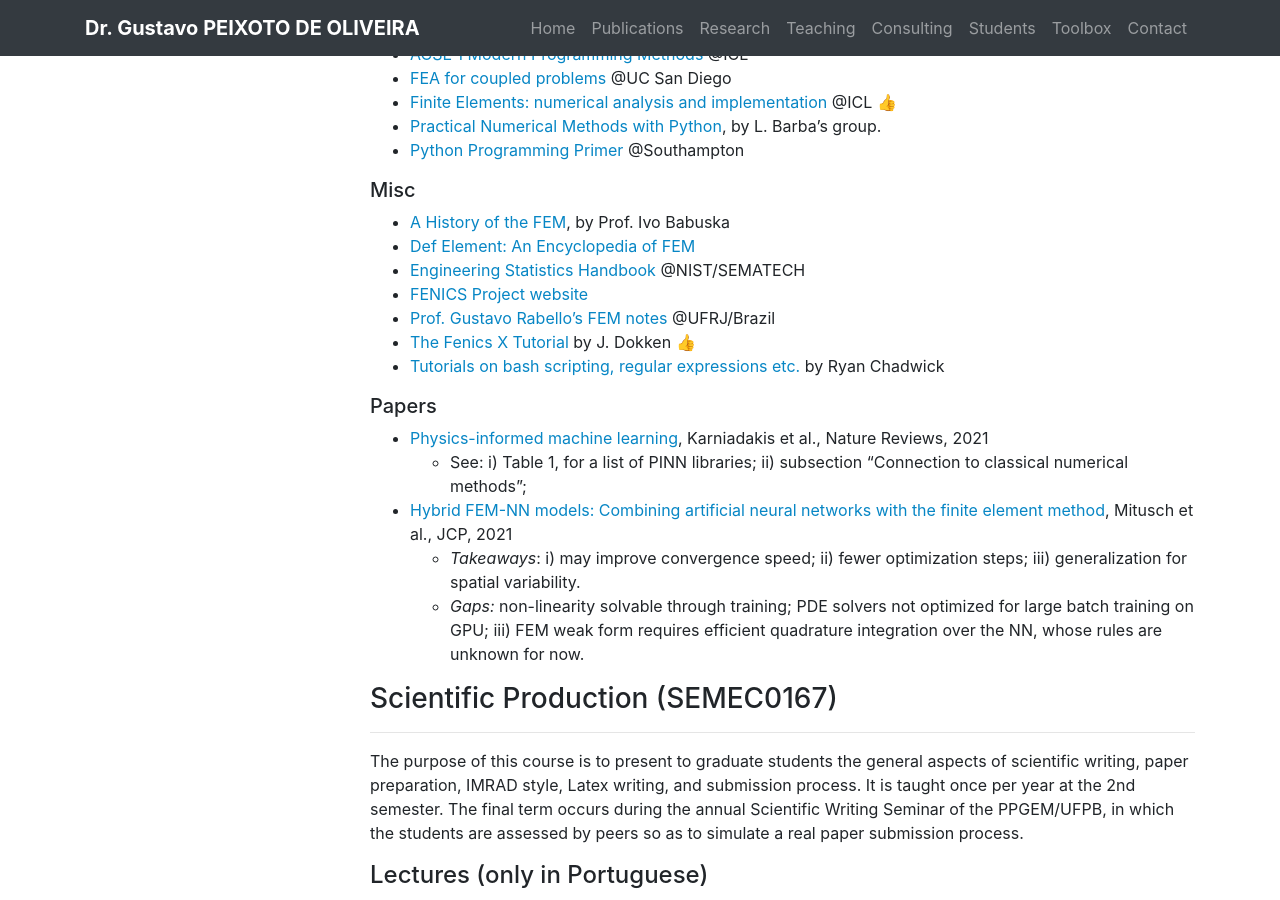
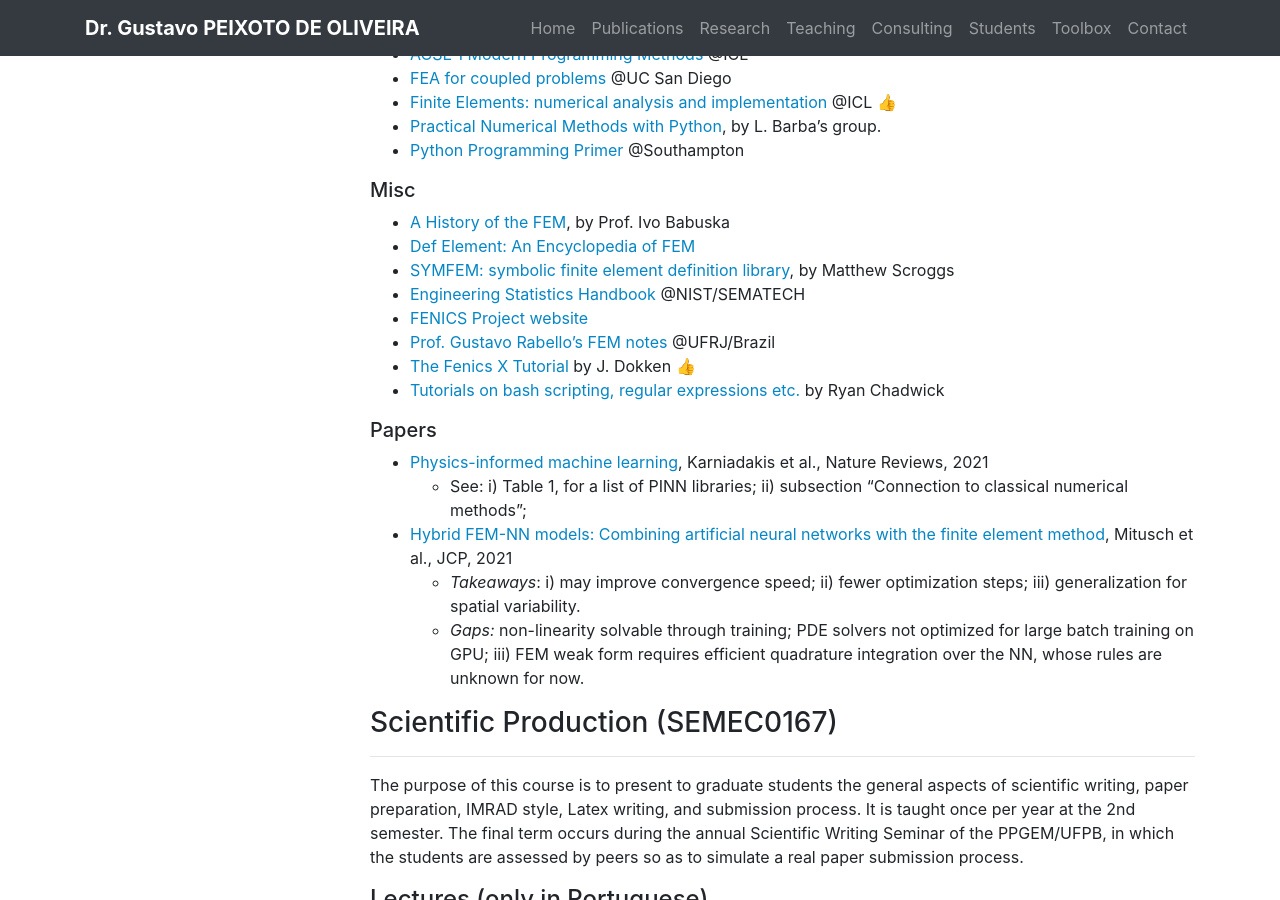
Before and after one commit to gcpeixoto/gcpeixoto.github.io, a Jekyll site: the page built from _pages/teaching.md, in a window 1280 px wide and 900 px high, scrolled down 1772 px. Built offline with Jekyll 4.4.1, drawn with Linux system fonts in a browser that asks for light colours.

Commit message:
Update link

```diff
--- a/_includes/components/courses/pos/num-methods.md
+++ b/_includes/components/courses/pos/num-methods.md
@@ -43,6 +43,7 @@
 
 - [A History of the FEM](https://edisciplinas.usp.br/pluginfile.php/5583679/mod_resource/content/1/Historia_MEF_Babuska.pdf), by Prof. Ivo Babuska
 - [Def Element: An Encyclopedia of FEM](https://defelement.com)
+- [SYMFEM: symbolic finite element definition library](https://github.com/mscroggs/symfem), by Matthew Scroggs
 - [Engineering Statistics Handbook](https://www.itl.nist.gov/div898/handbook/index.htm) @NIST/SEMATECH
 - [FENICS Project website](https://fenicsproject.org)
 - [Prof. Gustavo Rabello's FEM notes](https://gustavorabello.github.io/teaching/) @UFRJ/Brazil
```
